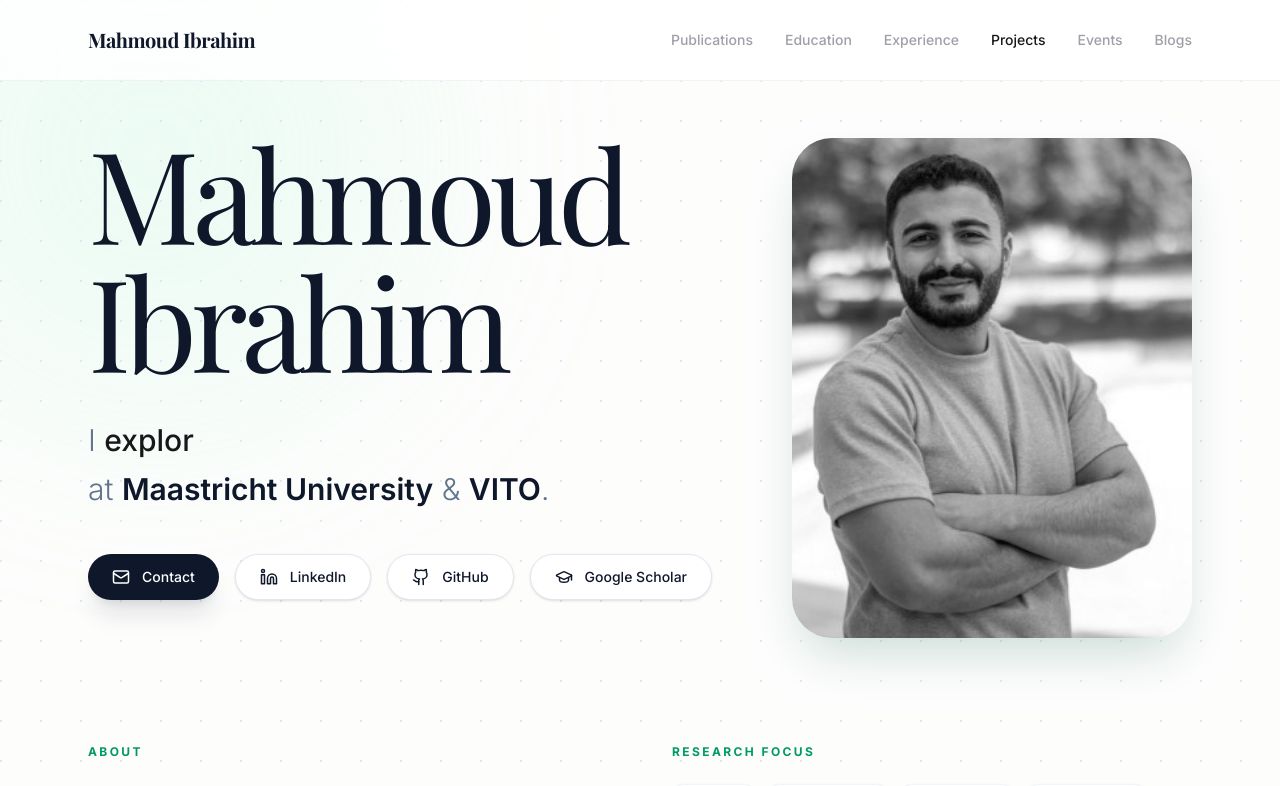
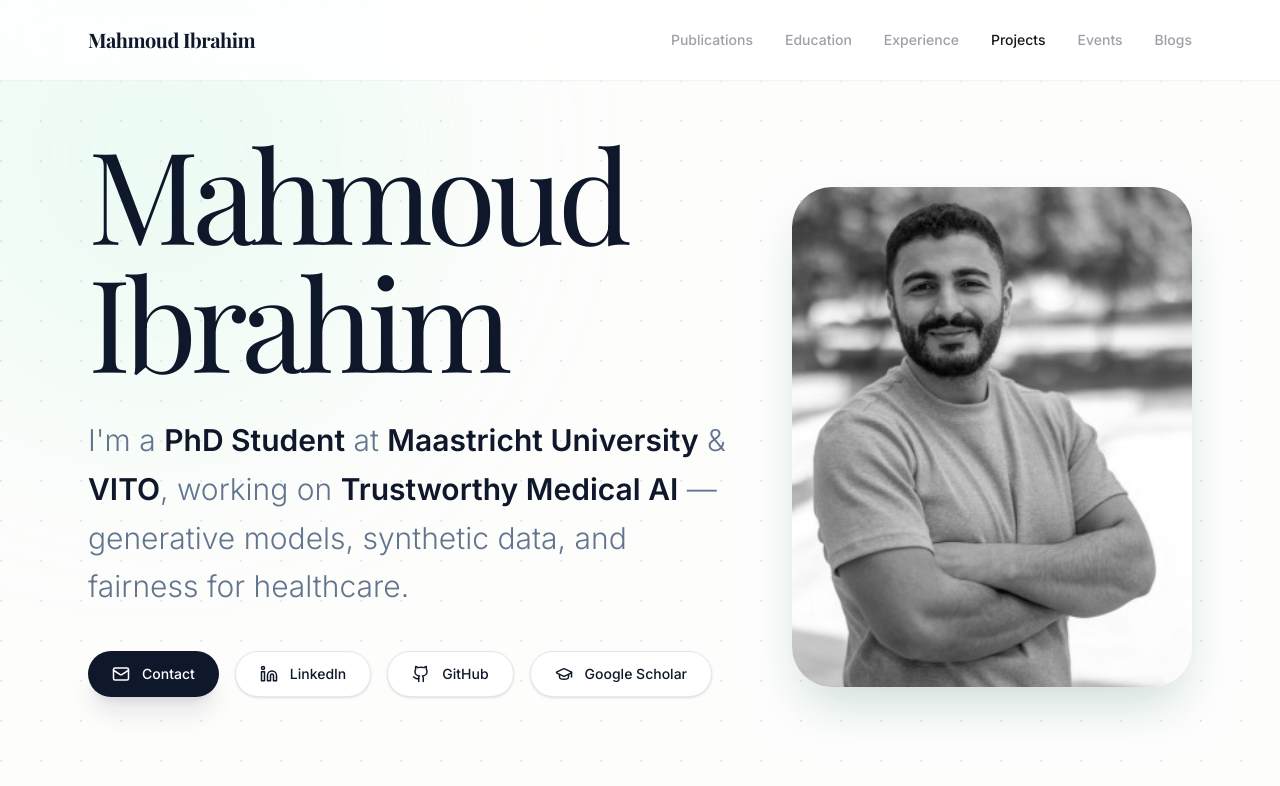
Before and after one commit to mahmoudibrahim98/mahmoudibrahim98.github.io, a React (Vite) app: page / in a window 1280 px wide. Shown: the top 786 px of the page. Built offline with nearby package versions, Linux system fonts and the light colour scheme; a web font is replaced by a local one.

Commit message:
Replace typewriter animation with static tagline for instant readability

```diff
--- a/src/App.tsx
+++ b/src/App.tsx
@@ -68,48 +68,6 @@ const HighlightAuthor = ({ authors }: { authors: string }) => {
         )
       )}
     </>
-  );
-};
-
-const Typewriter = ({ words }: { words: string[] }) => {
-  const [index, setIndex] = useState(0);
-  const [subIndex, setSubIndex] = useState(0);
-  const [reverse, setReverse] = useState(false);
-  const [blink, setBlink] = useState(true);
-
-  // Typewriter effect
-  useEffect(() => {
-    if (subIndex === words[index].length + 1 && !reverse) {
-      setTimeout(() => setReverse(true), 2000);
-      return;
-    }
-
-    if (subIndex === 0 && reverse) {
-      setReverse(false);
-      setIndex((prev) => (prev + 1) % words.length);
-      return;
-    }
-
-    const timeout = setTimeout(() => {
-      setSubIndex((prev) => prev + (reverse ? -1 : 1));
-    }, reverse ? 75 : 150);
-
-    return () => clearTimeout(timeout);
-  }, [subIndex, index, reverse, words]);
-
-  // Blinking cursor
-  useEffect(() => {
-    const timeout2 = setTimeout(() => {
-      setBlink((prev) => !prev);
-    }, 500);
-    return () => clearTimeout(timeout2);
-  }, [blink]);
-
-  return (
-    <span className="font-medium text-zinc-900">
-      {`${words[index].substring(0, subIndex)}`}
-      <span className={`${blink ? 'opacity-100' : 'opacity-0'} transition-opacity duration-100 ml-1 border-l-2 border-zinc-900 h-6 inline-block align-middle`}></span>
-    </span>
   );
 };
 
@@ -222,16 +180,12 @@ export default function App() {
               <h1 className="text-7xl md:text-9xl font-serif mb-8 tracking-tighter text-slate-900">
                 {cvData.name}
               </h1>
-              <div className="text-2xl md:text-3xl text-slate-500 max-w-2xl font-light leading-relaxed mb-10 h-32 md:h-auto">
-                I <Typewriter words={[
-                  "am a PhD Student",
-                  "am passionate about Trustworthy Medical AI",
-                  "explore the frontiers of Generative AI",
-                  "generate Synthetic Data for Diverse Medical Modalities",
-                  "advocate for Fairness in Healthcare AI",
-                  "bridge Privacy and Utility in Medical Data"
-                ]} /> <br className="hidden md:block" />
-                at <span className="text-slate-900 font-semibold">Maastricht University</span> & <span className="text-slate-900 font-semibold">VITO</span>.
+              <div className="text-2xl md:text-3xl text-slate-500 max-w-2xl font-light leading-relaxed mb-10">
+                I'm a <span className="text-slate-900 font-semibold">PhD Student</span> at{' '}
+                <span className="text-slate-900 font-semibold">Maastricht University</span> &{' '}
+                <span className="text-slate-900 font-semibold">VITO</span>, working on{' '}
+                <span className="text-slate-900 font-semibold">Trustworthy Medical AI</span> —
+                generative models, synthetic data, and fairness for healthcare.
               </div>
 
               <div className="flex flex-wrap gap-4 mb-12">
```
